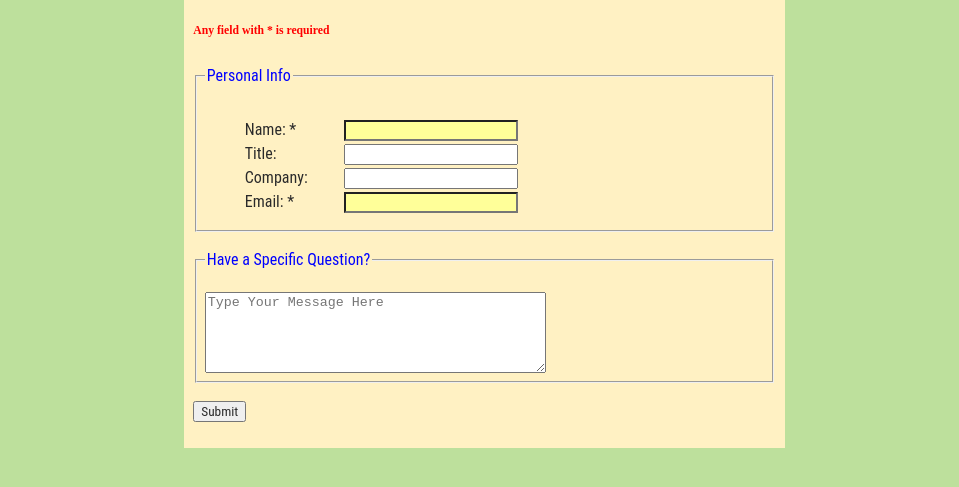
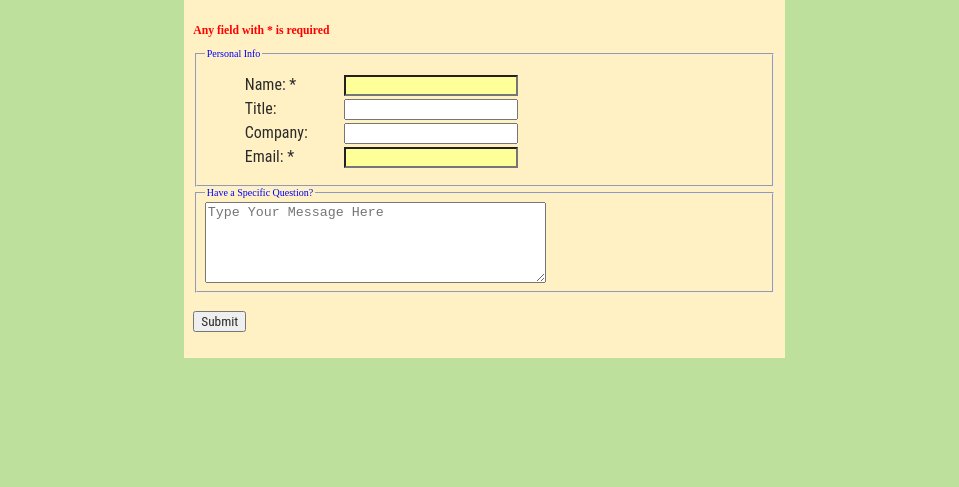
Before and after one commit to 3150final/3150final.github.io, a plain HTML site: page contact.html in a window 1280 px wide. Shown: the part 443-930 px from the top of the page, without its empty margins (160-1119 px from the left). Drawn offline with Linux system fonts and the light colour scheme.

Commit message:
updated for validation

```diff
--- a/contact.html
+++ b/contact.html
@@ -29,20 +29,19 @@
         <li><a href="#">Sustainability</a></li>
         <li><a href="#">Events</a></li>
         <li><a href="#">Resources</a></li>
-        </li>
       </ul>
     </nav>
 </header>
 
 <body>
     <div id="wrapper">
-        <form action="" method="post" id="proposal2020">
+        <form method="post" id="proposal2020">
 
         <div id="formcol1">
             <h1>Contact Us</h1>
             <h3 style="color:red;">Any field with * is required </h3>
             <fieldset>
-                <legend><p style="color:blue;"> Personal Info</p></legend>
+                <legend style="color:blue;">Personal Info</legend>
                 <ul>
                     <li>
                         <label for="lstname1">Name: *</label>
@@ -67,7 +66,7 @@
 
         <div id="multchoice">
             <fieldset>
-                <legend><p style="color:blue;"> Have a Specific Question? </p></legend>
+                <legend style="color:blue;">Have a Specific Question?</legend>
                     <form>
                         <textarea rows="5" cols="40" name="Description" spellcheck="false" placeholder="Type Your Message Here"></textarea>
                     </form>
```
